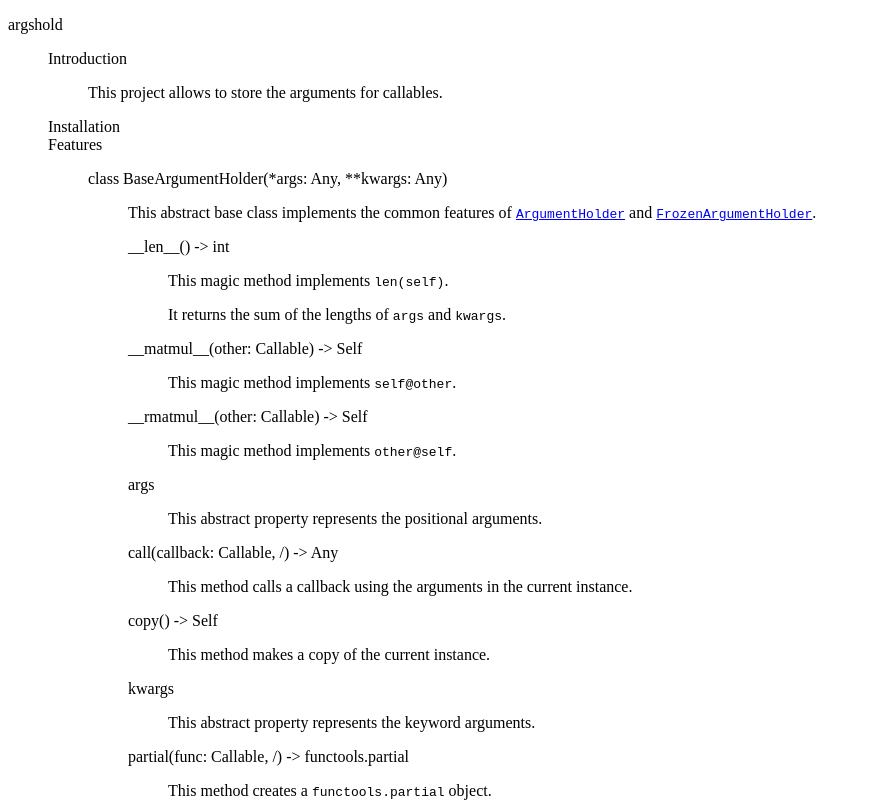
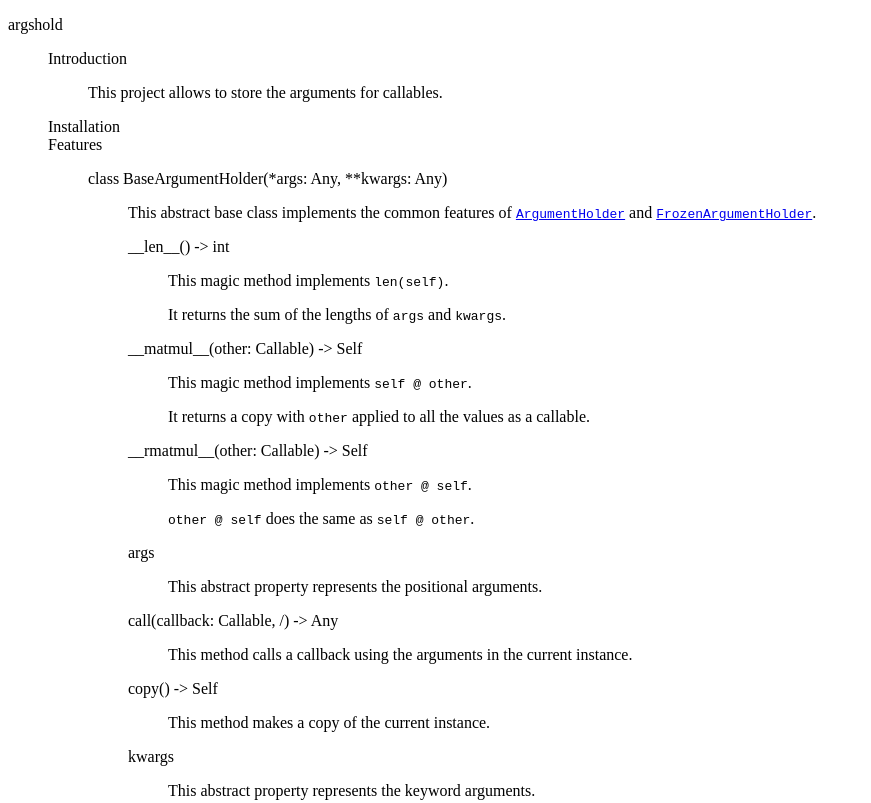
Before and after one commit to johannes-programming/argshold, a plain HTML site: page docs/index.html in a window 1280 px wide. Shown: the top 803 px of the page, without its empty margins (0-871 px from the left). Drawn offline with Linux system fonts and the light colour scheme; a script that the page names is missing.

Commit message:
Version 1.0.2+local.3

```diff
--- a/docs/index.html
+++ b/docs/index.html
@@ -33,12 +33,14 @@
                                     </dd>
                                     <dt id="BaseArgumentHolder.__matmul__">__matmul__(other: Callable) -> Self</dt>
                                     <dd>
-                                        <p>
-                                            This magic method implements <code>self@other</code>.
-                                        </p>
+                                        <p>This magic method implements <code>self @ other</code>.</p>
+                                        <p>It returns a copy with <code>other</code> applied to all the values as a callable.</p>
                                     </dd>
                                     <dt id="BaseArgumentHolder.__rmatmul__">__rmatmul__(other: Callable) -> Self</dt>
-                                    <dd><p>This magic method implements <code>other@self</code>.</p></dd>
+                                    <dd>
+                                        <p>This magic method implements <code>other @ self</code>.</p>
+                                        <p><code>other @ self</code> does the same as <code>self @ other</code>.</p>
+                                    </dd>
                                     <dt id="BaseArgumentHolder.args">args</dt>
                                     <dd><p>This abstract property represents the positional arguments.</p></dd>
                                     <dt id="BaseArgumentHolder.call">call(callback: Callable, /) -> Any</dt>
```
Also changed, not shown: 1 other file.
